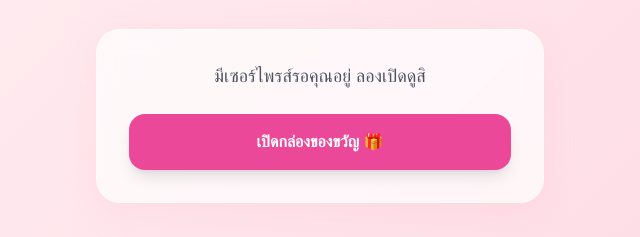
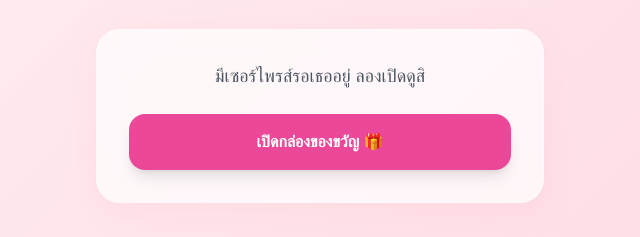
Before and after one commit to Sittichok054/HBD-Baipai, a plain HTML site: page index.html in a window 1280 px wide. Shown: the part 396-633 px from the top of the page, 320-960 px from the left. Drawn offline with nearby package versions, Linux system fonts and the light colour scheme; a web font is replaced by a local one.

Commit message:
index.html

```diff
--- a/index.html
+++ b/index.html
@@ -94,7 +94,7 @@
             </div>
             <h1 class="text-4xl font-bold text-pink-600">ถึง.. ใบไผ่ ❤️</h1>
             <div class="glass-card p-8 rounded-3xl">
-                <p class="text-gray-600 mb-6 text-lg">มีเซอร์ไพรส์รอคุณอยู่ ลองเปิดดูสิ</p>
+                <p class="text-gray-600 mb-6 text-lg">มีเซอร์ไพรส์รอเธออยู่ ลองเปิดดูสิ</p>
                 <button onclick="startSurprise()" class="w-full bg-pink-500 hover:bg-pink-600 text-white font-bold py-4 px-10 rounded-2xl shadow-lg transition duration-300 transform hover:-translate-y-1">
                     เปิดกล่องของขวัญ 🎁
                 </button>
```
